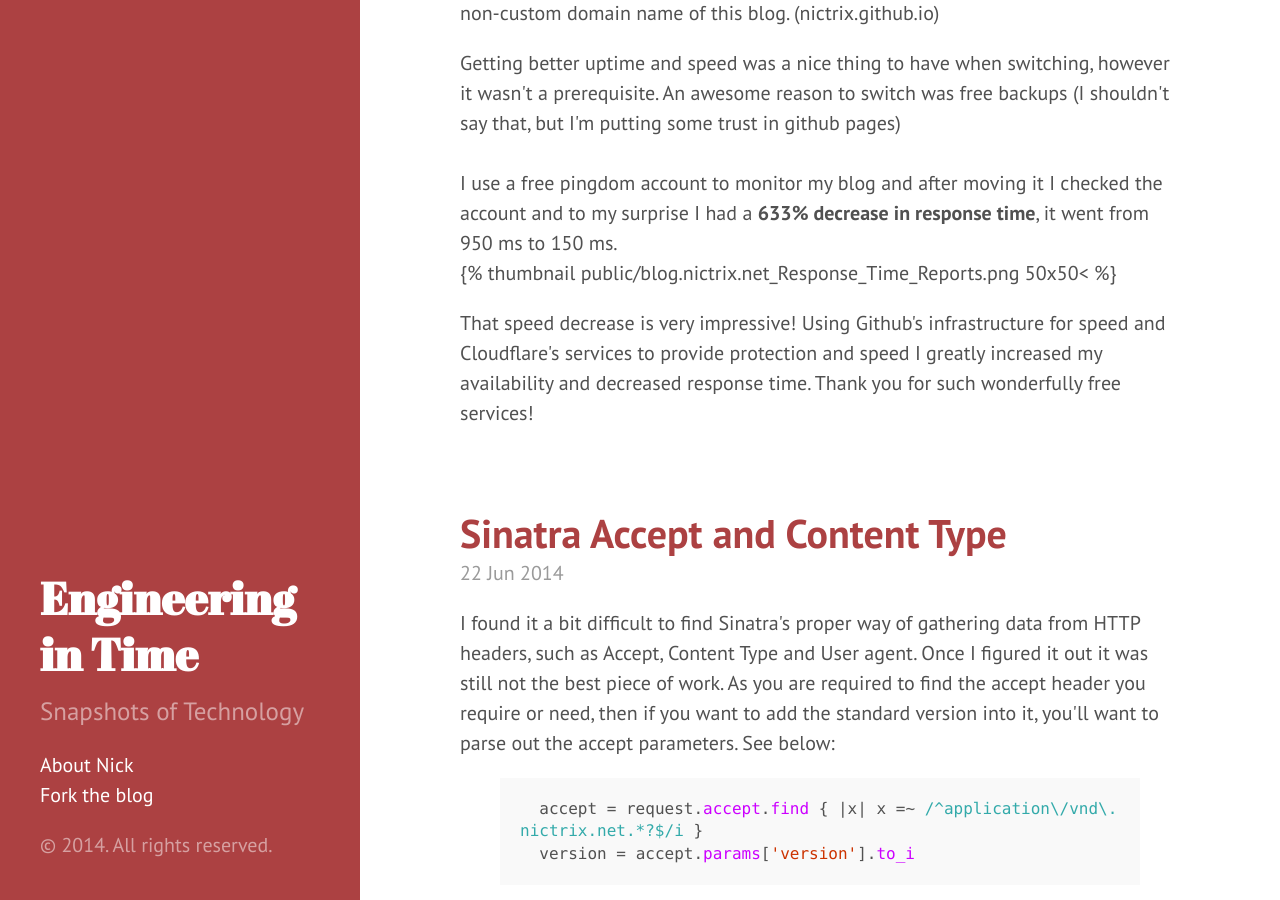
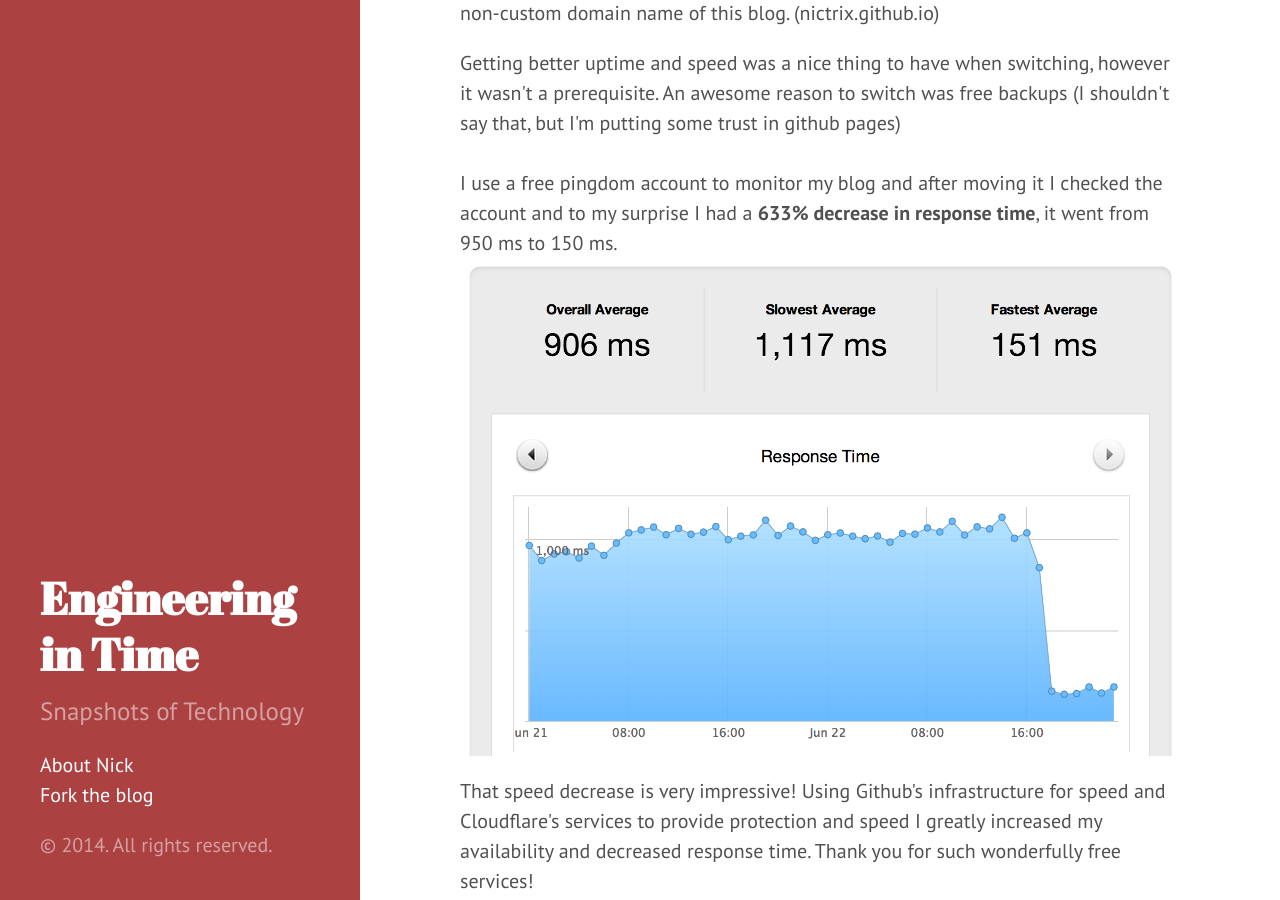
Before and after one commit to nictrix/nictrix.github.com, a Jekyll site: the page built from index.html, in a window 1280 px wide and 900 px high, scrolled down 852 px. Built offline with Jekyll 4.4.1, drawn with Linux system fonts in a browser that asks for light colours; Markdown is read by kramdown in place of the engine named in the settings; the list of posts is cut into pages by our own code.

Commit message:
forgot github doesn't do plugins

```diff
--- a/_posts/2014-06-22-thank-you-github-pages-and-cloudflare.markdown
+++ b/_posts/2014-06-22-thank-you-github-pages-and-cloudflare.markdown
@@ -50,7 +50,8 @@ tags:
   I use a free pingdom account to monitor my blog and after moving it I checked the account and to my surprise I had a <b>633% decrease in response time</b>,  it went from 950 ms to 150 ms.
   <br>
 
-  {% thumbnail public/blog.nictrix.net_Response_Time_Reports.png 50x50< %}
+  <!-- {% thumbnail public/blog.nictrix.net_Response_Time_Reports.png 50x50< %} -->
+  <img src='public/blog.nictrix.net_Response_Time_Reports_50x50.png'>
 </p>
 
 <p>
```
Also changed, not shown: public/blog.nictrix.net_Response_Time_Reports_50x50.png (added).
